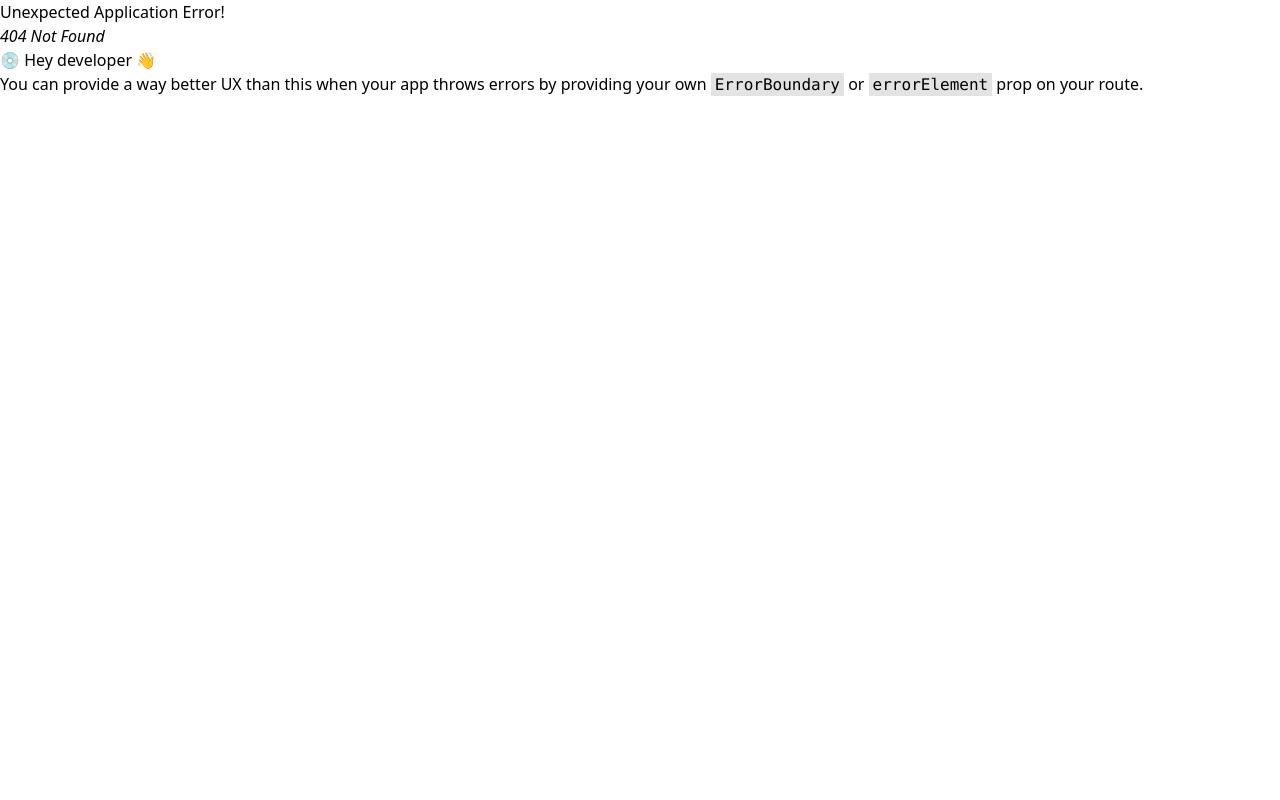
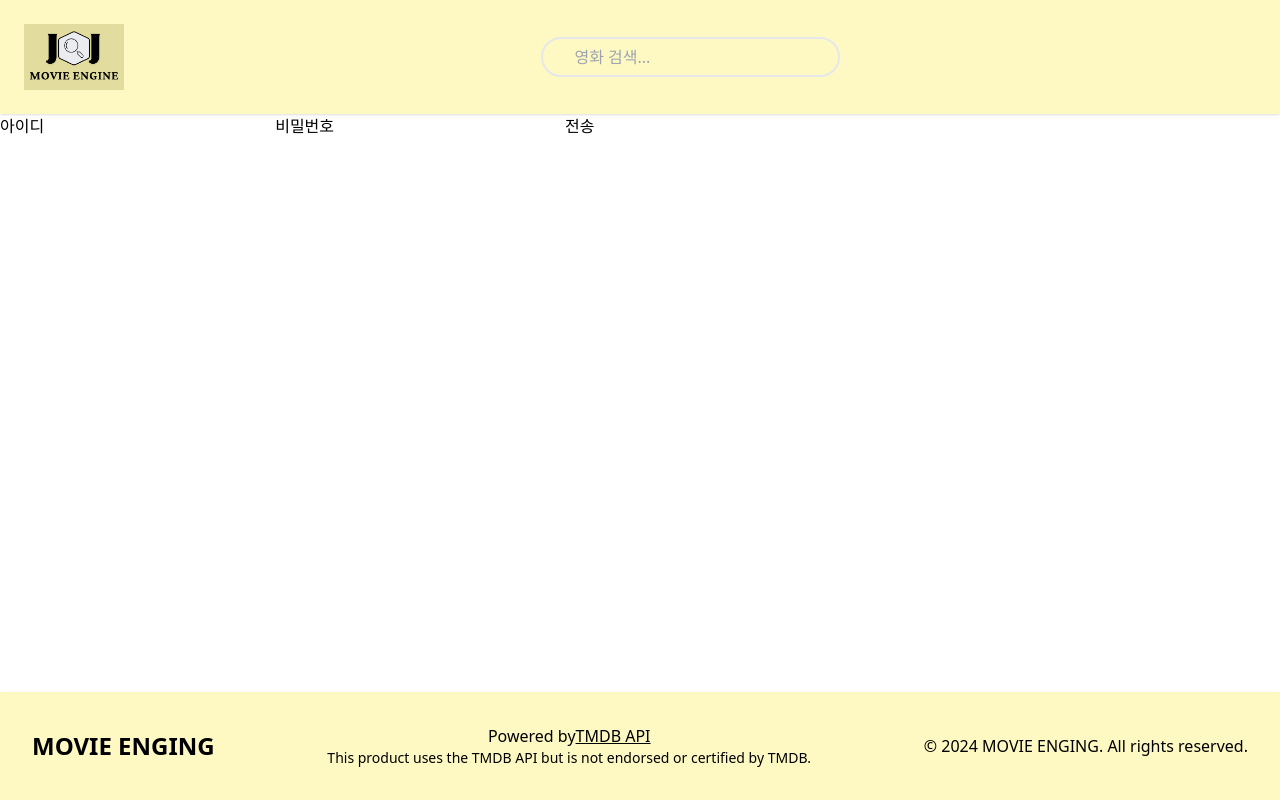
Before and after one commit to jang95/JJ-Movie-App, a React (Vite) app in the folder frontend/: page /login in a window 1280 px wide. Before the commit this address had no page. Built offline with nearby package versions, Linux system fonts and the light colour scheme.

Commit message:
test: Implementation of a temporary login to verify communication with the server.

```diff
--- a/frontend/package.json
+++ b/frontend/package.json
@@ -3,6 +3,7 @@
   "private": true,
   "version": "0.0.0",
   "type": "module",
+  "proxy": "http://localhost:5100",
   "scripts": {
     "dev": "vite",
     "build": "tsc && vite build",
--- a/frontend/src/App.tsx
+++ b/frontend/src/App.tsx
@@ -11,6 +11,9 @@ const PersonDetailPage = lazy(
   () => import('./pages/personDetail/PersonDetailPage')
 );
 const SearchPage = lazy(() => import('./pages/search/SearchPage'));
+
+const LoginPage = lazy(() => import('./pages/login/LoginPage'));
+const RegisterPage = lazy(() => import('./pages/register/RegisterPage'));
 
 const router = createBrowserRouter([
   {
@@ -33,6 +36,14 @@ const router = createBrowserRouter([
         path: '/search',
         element: <SearchPage />,
       },
+      {
+        path: '/login',
+        element: <LoginPage />,
+      },
+      {
+        path: '/register',
+        element: <RegisterPage />,
+      },
     ],
   },
 ]);
--- /dev/null
+++ b/frontend/src/pages/login/LoginPage.tsx
@@ -0,0 +1,50 @@
+import axios from 'axios';
+import { useRef } from 'react';
+
+const LoginPage = () => {
+  const idRef = useRef<HTMLInputElement>(null);
+  const passwordRef = useRef<HTMLInputElement>(null);
+
+  const handleLoginSubmit = async (e: React.FormEvent<HTMLFormElement>) => {
+    e.preventDefault();
+
+    if (idRef.current && passwordRef.current) {
+      const formData = new FormData();
+      formData.append('id', idRef.current.value);
+      formData.append('password', passwordRef.current.value);
+
+      sendLoginRequest(formData);
+    }
+  };
+
+  const sendLoginRequest = async (formData: FormData) => {
+    try {
+      const response = await axios.post(
+        'http://localhost:5100/api/login',
+        formData,
+        {
+          headers: {
+            'Content-Type': 'multipart/form-data',
+          },
+        }
+      );
+      console.log('response', response);
+    } catch (error) {
+      console.error('Error logging in:', error);
+    }
+  };
+
+  return (
+    <div className='container'>
+      <form onSubmit={handleLoginSubmit}>
+        <label htmlFor='id'>아이디</label>
+        <input ref={idRef} type='text' />
+        <label htmlFor='password'>비밀번호</label>
+        <input ref={passwordRef} type='password' id='' />
+        <button type='submit'>전송</button>
+      </form>
+    </div>
+  );
+};
+
+export default LoginPage;
--- /dev/null
+++ b/frontend/src/pages/register/RegisterPage.tsx
@@ -0,0 +1,4 @@
+const RegisterPage = () => {
+  return <div className='container'></div>;
+};
+export default RegisterPage;
```
